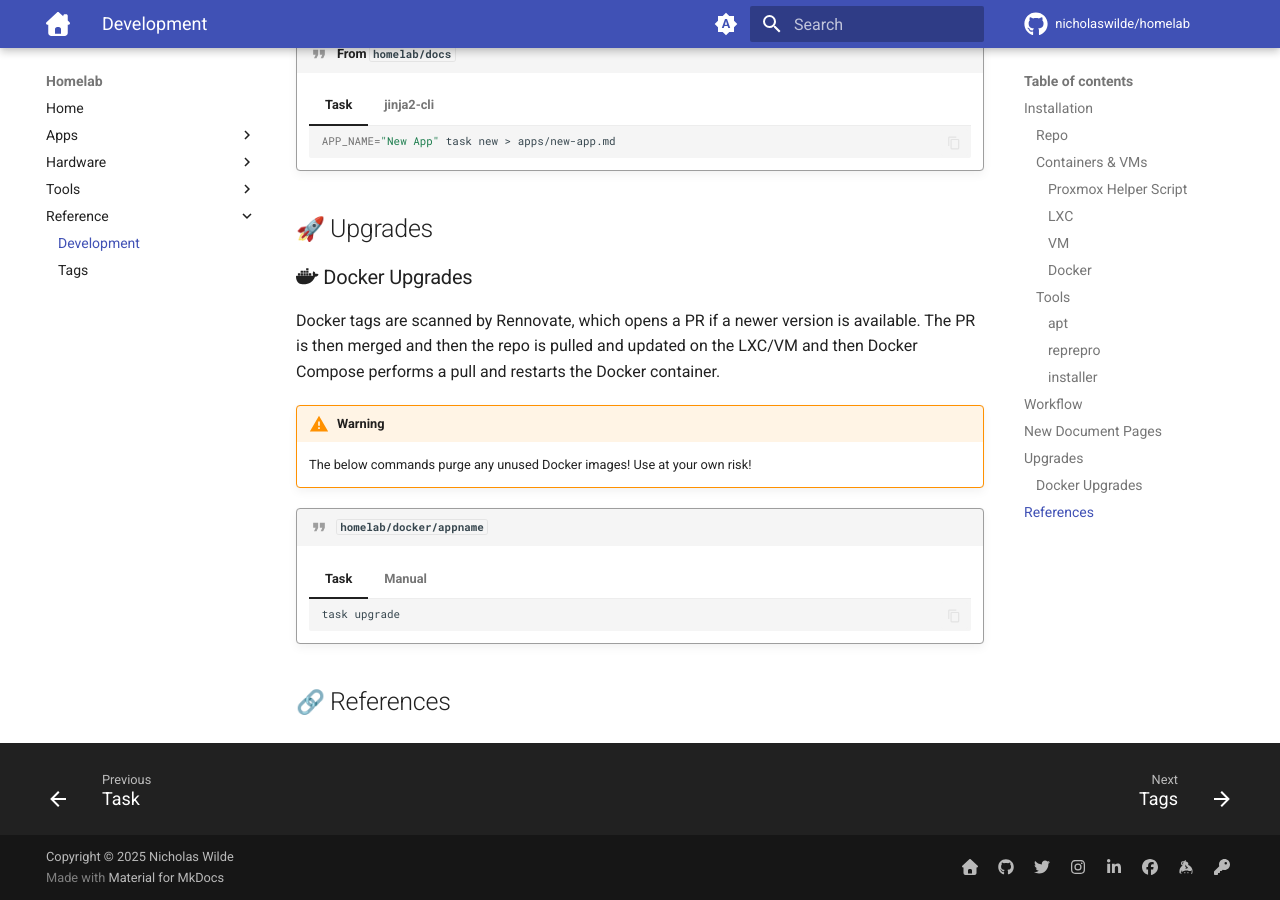
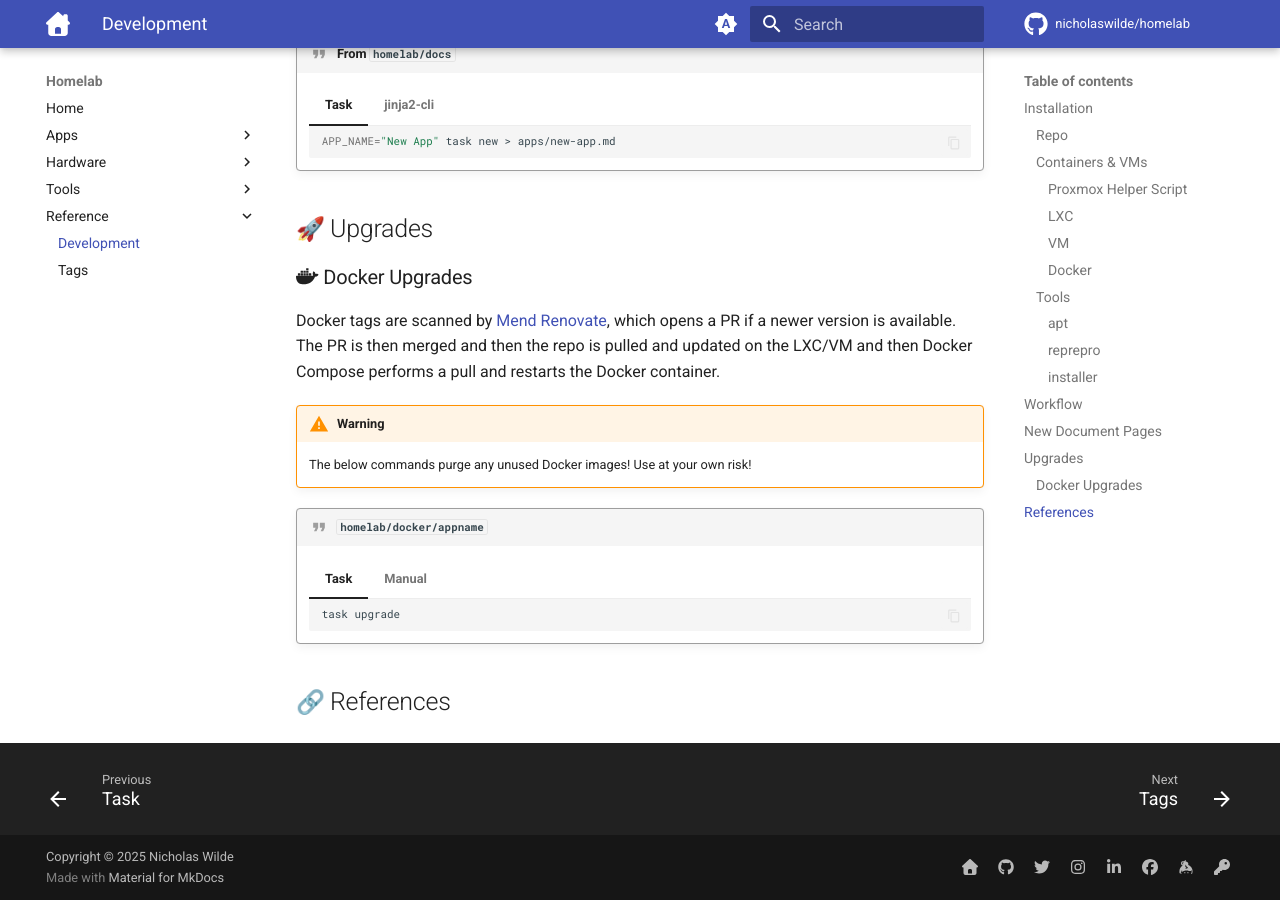
Before and after one commit to nicholaswilde/homelab, an MkDocs documentation site: the page built from docs/reference/development.md, in a window 1280 px wide and 900 px high, scrolled down 2274 px. Built offline with MkDocs 1.6.1 and Material for MkDocs 9.7.7, drawn with Linux system fonts in a browser that asks for light colours; emoji names are drawn with the system emoji font; comment, search, counter and statistics services are not loaded.

Commit message:
Update development.md

```diff
--- a/docs/reference/development.md
+++ b/docs/reference/development.md
@@ -100,7 +100,7 @@ New pages for this site can be created using [jinja2][3] and the `.template.md.j
 
 ### :simple-docker: Docker Upgrades
 
-Docker tags are scanned by Rennovate, which opens a PR if a newer version is available.
+Docker tags are scanned by [Mend Renovate][10], which opens a PR if a newer version is available.
 The PR is then merged and then the repo is pulled and updated on the LXC/VM and then Docker Compose performs a pull and restarts the Docker container.
 
 !!! warning
```
Also changed, not shown: other parts of docs/reference/development.md (+1 -0 lines).
